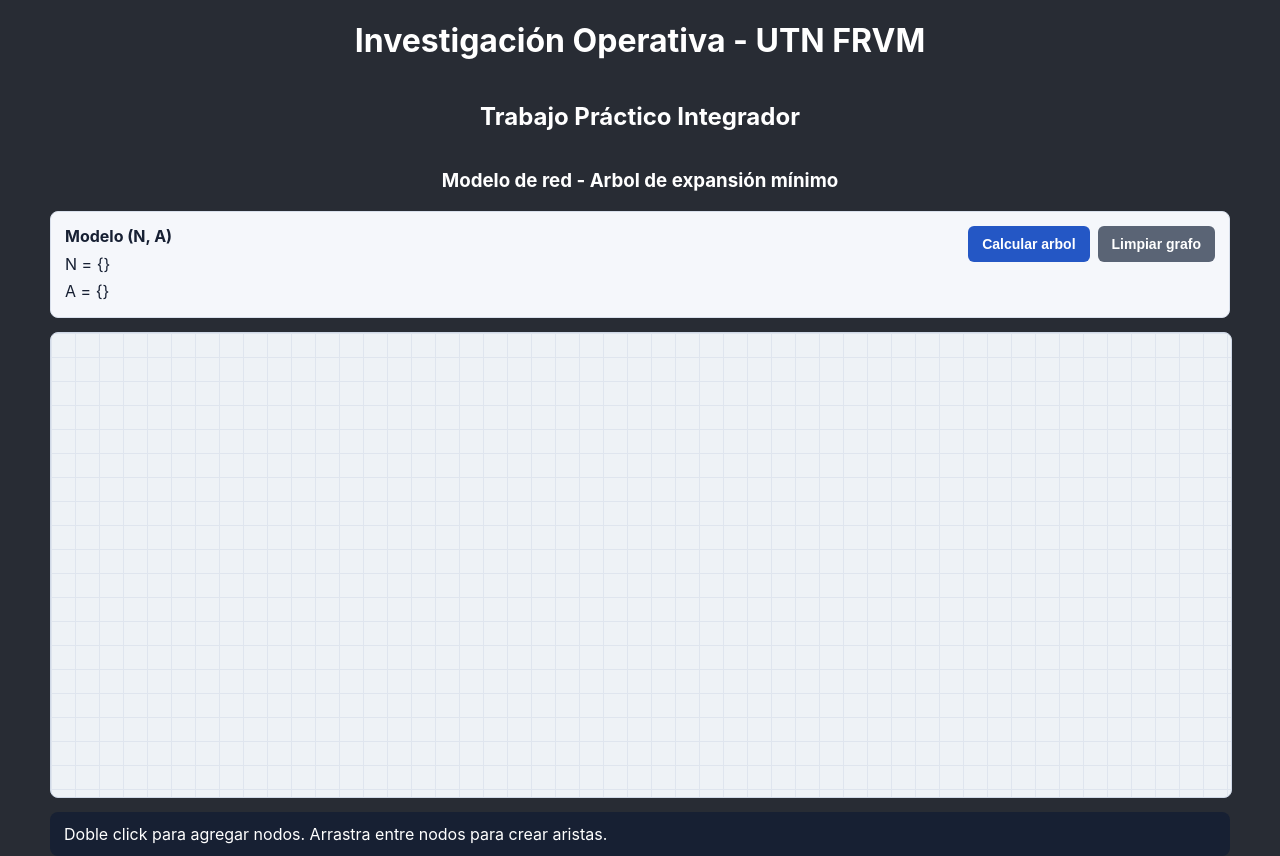
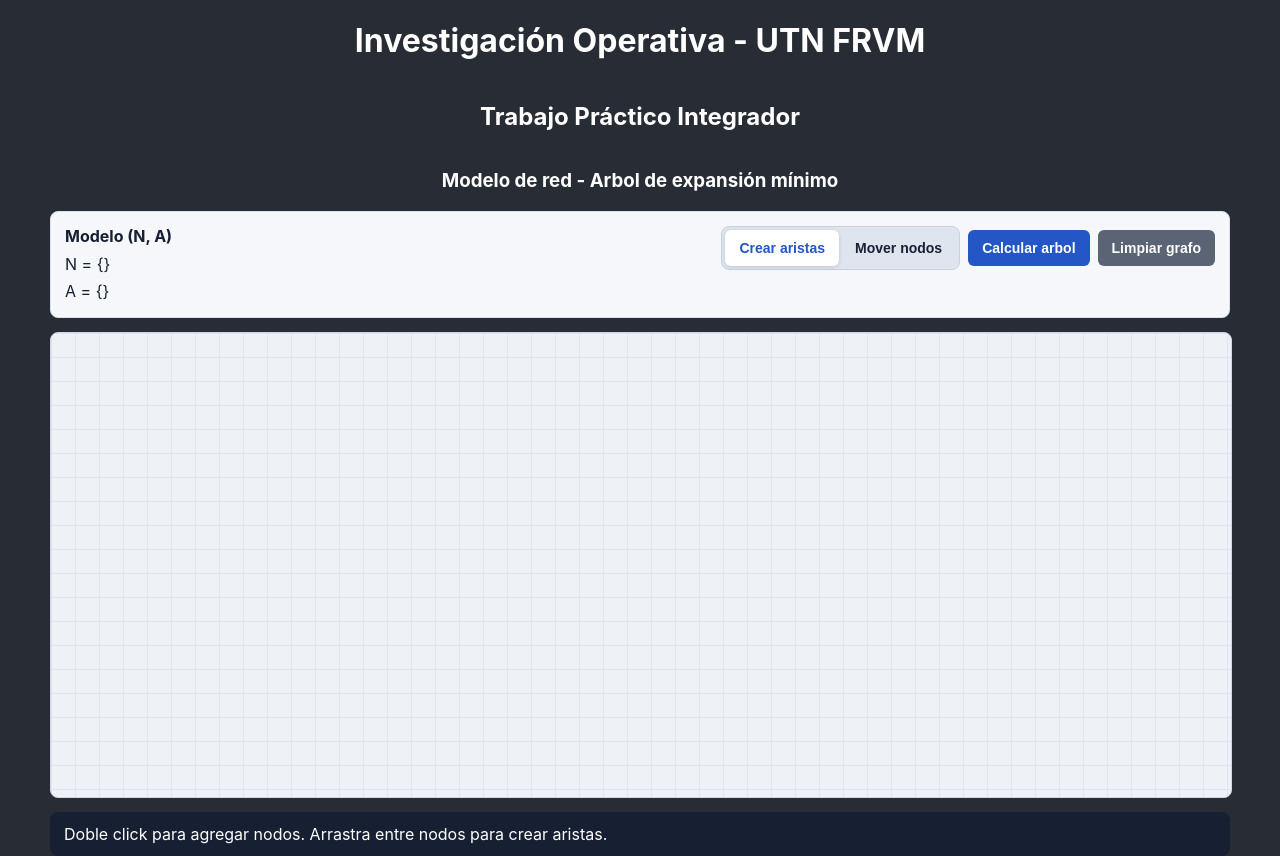
Before and after one commit to Fedesan14/IO-TPI-modelo-de-red, a React (Create React App) app: page / in a window 1280 px wide. Built offline with nearby package versions, Linux system fonts and the light colour scheme.

Commit message:
add ux changes

```diff
--- a/src/pages/ContentPage.css
+++ b/src/pages/ContentPage.css
@@ -31,10 +31,20 @@
 }
 
 .actions {
+    align-items: center;
     display: flex;
     flex-wrap: wrap;
     gap: 8px;
     justify-content: flex-end;
+}
+
+.tool-mode {
+    background-color: #dfe5ee;
+    border: 1px solid #c8d1df;
+    border-radius: 8px;
+    display: flex;
+    gap: 2px;
+    padding: 3px;
 }
 
 .actions button {
@@ -48,7 +58,18 @@
     padding: 10px 14px;
 }
 
-.actions button:last-child {
+.tool-mode button {
+    background-color: transparent;
+    color: #172033;
+}
+
+.tool-mode button.active-tool {
+    background-color: #ffffff;
+    box-shadow: 0 1px 4px rgba(23, 32, 51, 0.15);
+    color: #2457c5;
+}
+
+.actions > button:last-child {
     background-color: #5a6475;
 }
 
@@ -91,6 +112,13 @@
     stroke-width: 5;
 }
 
+.preview-edge {
+    stroke: #2457c5;
+    stroke-dasharray: 8 7;
+    stroke-linecap: round;
+    stroke-width: 3;
+}
+
 .edge-weight {
     fill: #172033;
     font-size: 15px;
@@ -113,7 +141,7 @@
     border-radius: 50%;
     box-shadow: 0 6px 16px rgba(23, 32, 51, 0.18);
     color: #172033;
-    cursor: grab;
+    cursor: pointer;
     display: flex;
     font-size: 16px;
     font-weight: 800;
--- a/src/pages/ContentPage.js
+++ b/src/pages/ContentPage.js
@@ -6,7 +6,10 @@
     const [nodes, setNodes] = useState([]);
     const [edges, setEdges] = useState([]);
     const [mstEdges, setMstEdges] = useState([]);
+    const [toolMode, setToolMode] = useState('connect');
     const [dragStartNodeId, setDragStartNodeId] = useState(null);
+    const [movingNodeId, setMovingNodeId] = useState(null);
+    const [previewPosition, setPreviewPosition] = useState(null);
     const [message, setMessage] = useState('Doble click para agregar nodos. Arrastra entre nodos para crear aristas.');
     const [totalWeight, setTotalWeight] = useState(null);
 
@@ -40,14 +43,29 @@
 
     const handleNodeMouseDown = (nodeId, event) => {
         event.stopPropagation();
+
+        if (toolMode === 'move') {
+            setMovingNodeId(nodeId);
+            setMessage(`Moviendo nodo ${nodeId}.`);
+            return;
+        }
+
         setDragStartNodeId(nodeId);
+        setPreviewPosition(getPointerPosition(event));
     };
 
     const handleNodeMouseUp = (targetNodeId, event) => {
         event.stopPropagation();
 
+        if (toolMode === 'move') {
+            setMovingNodeId(null);
+            setMessage(`Nodo ${targetNodeId} reubicado.`);
+            return;
+        }
+
         if (!dragStartNodeId || dragStartNodeId === targetNodeId) {
             setDragStartNodeId(null);
+            setPreviewPosition(null);
             return;
         }
 
@@ -61,6 +79,7 @@
         if (edgeAlreadyExists) {
             setMessage('Ya existe una arista entre esos nodos.');
             setDragStartNodeId(null);
+            setPreviewPosition(null);
             return;
         }
 
@@ -70,6 +89,7 @@
         if (!weightInput || Number.isNaN(weight) || weight <= 0) {
             setMessage('La arista no se creo porque el peso debe ser un numero positivo.');
             setDragStartNodeId(null);
+            setPreviewPosition(null);
             return;
         }
 
@@ -85,10 +105,33 @@
         setTotalWeight(null);
         setMessage(`Arista ${dragStartNodeId} - ${targetNodeId} creada con peso ${weight}.`);
         setDragStartNodeId(null);
+        setPreviewPosition(null);
     };
 
     const handleMouseUp = () => {
         setDragStartNodeId(null);
+        setMovingNodeId(null);
+        setPreviewPosition(null);
+    };
+
+    const handleMouseMove = (event) => {
+        if (movingNodeId) {
+            const position = getPointerPosition(event);
+            setNodes((currentNodes) => (
+                currentNodes.map((node) => (
+                    node.id === movingNodeId
+                        ? { ...node, x: position.x, y: position.y }
+                        : node
+                ))
+            ));
+            return;
+        }
+
+        if (!dragStartNodeId) {
+            return;
+        }
+
+        setPreviewPosition(getPointerPosition(event));
     };
 
     const getNodeById = (nodeId) => {
@@ -144,9 +187,13 @@
         setEdges([]);
         setMstEdges([]);
         setDragStartNodeId(null);
+        setMovingNodeId(null);
+        setPreviewPosition(null);
         setTotalWeight(null);
         setMessage('Grafo limpio. Doble click para agregar nuevos nodos.');
     };
+
+    const previewStartNode = dragStartNodeId ? getNodeById(dragStartNodeId) : null;
 
     return (
         <div className='content-page'>
@@ -159,6 +206,34 @@
                     </span>
                 </div>
                 <div className='actions'>
+                    <div className='tool-mode' aria-label='Modo de edicion'>
+                        <button
+                            type='button'
+                            className={toolMode === 'connect' ? 'active-tool' : ''}
+                            onClick={() => {
+                                setToolMode('connect');
+                                setDragStartNodeId(null);
+                                setMovingNodeId(null);
+                                setPreviewPosition(null);
+                                setMessage('Modo crear aristas: arrastra desde un nodo hasta otro.');
+                            }}
+                        >
+                            Crear aristas
+                        </button>
+                        <button
+                            type='button'
+                            className={toolMode === 'move' ? 'active-tool' : ''}
+                            onClick={() => {
+                                setToolMode('move');
+                                setDragStartNodeId(null);
+                                setMovingNodeId(null);
+                                setPreviewPosition(null);
+                                setMessage('Modo mover nodos: arrastra un nodo para reubicarlo.');
+                            }}
+                        >
+                            Mover nodos
+                        </button>
+                    </div>
                     <button type='button' onClick={calculatePrim}>Calcular arbol</button>
                     <button type='button' onClick={clearGraph}>Limpiar grafo</button>
                 </div>
@@ -167,6 +242,7 @@
             <div
                 ref={graphRef}
                 onDoubleClick={handleDoubleClick}
+                onMouseMove={handleMouseMove}
                 onMouseUp={handleMouseUp}
                 className='background'
             >
@@ -202,13 +278,26 @@
                             </g>
                         );
                     })}
+                    {previewStartNode && previewPosition && (
+                        <line
+                            x1={previewStartNode.x}
+                            y1={previewStartNode.y}
+                            x2={previewPosition.x}
+                            y2={previewPosition.y}
+                            className='preview-edge'
+                        />
+                    )}
                 </svg>
 
                 {nodes.map((node) => (
                     <button
                         key={node.id}
                         type='button'
-                        className={dragStartNodeId === node.id ? 'node selected-node' : 'node'}
+                        className={
+                            dragStartNodeId === node.id || movingNodeId === node.id
+                                ? 'node selected-node'
+                                : 'node'
+                        }
                         style={{ left: node.x, top: node.y }}
                         onMouseDown={(event) => handleNodeMouseDown(node.id, event)}
                         onMouseUp={(event) => handleNodeMouseUp(node.id, event)}
```
